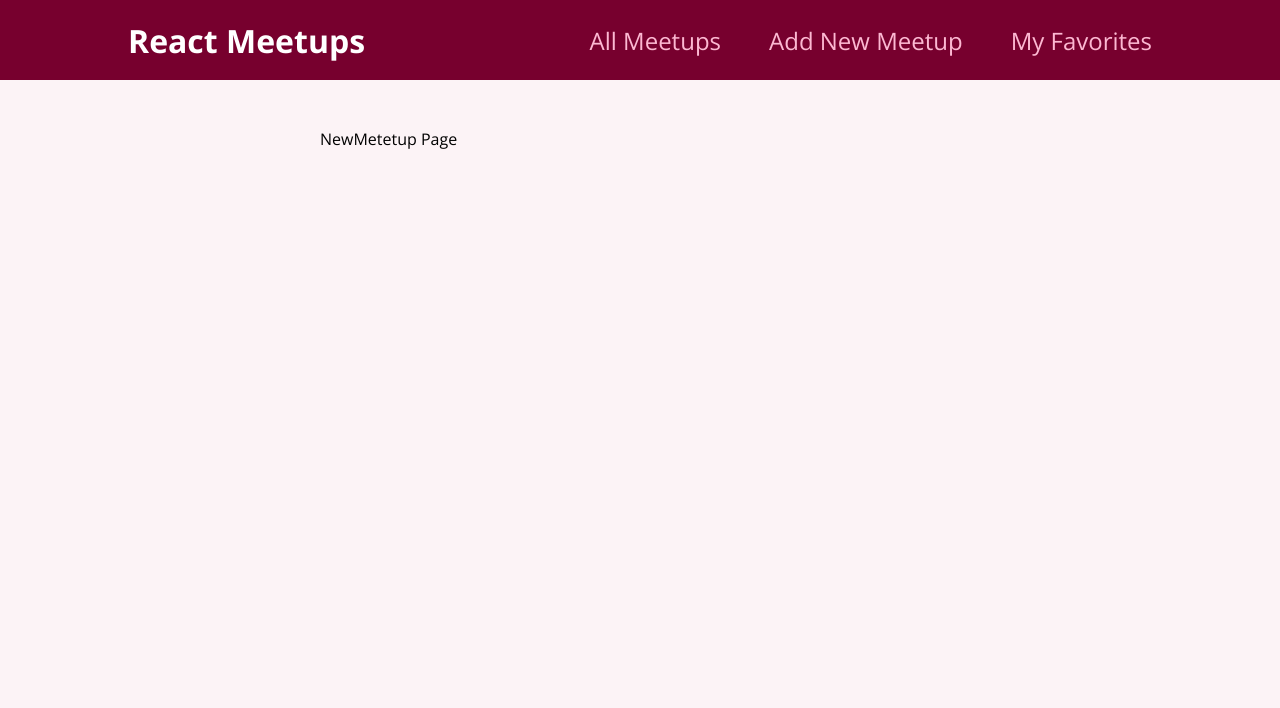
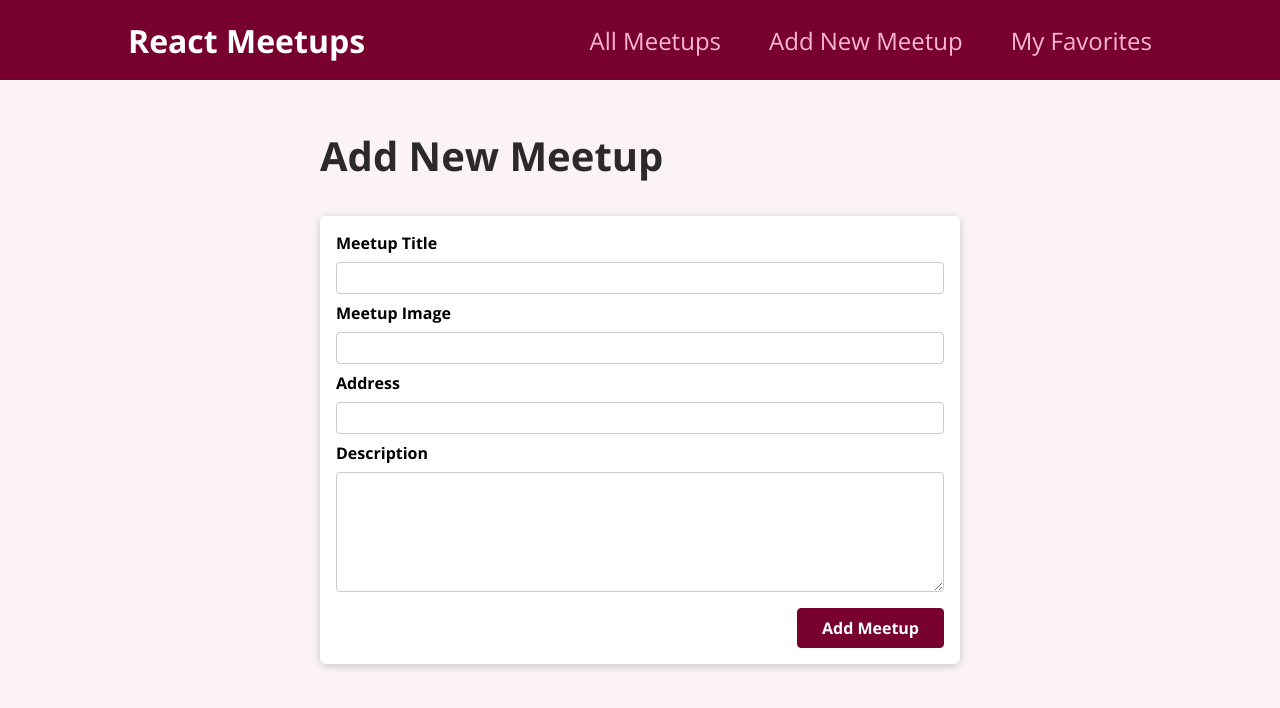
Before and after one commit to 8ark-dev/cooldemy, a React (Create React App) app in the folder meetup/: page /new-meetup in a window 1280 px wide. Shown: the top 708 px of the page. Built offline with nearby package versions, Linux system fonts and the light colour scheme.

Commit message:
FECH: backend
+ new data to firebase method POST

```diff
--- /dev/null
+++ b/meetup/src/components/meetups/NewMeetupForm.js
@@ -0,0 +1,57 @@
+import { useRef } from "react";
+
+import classes from "./NewMeetupForm.module.css";
+
+import Card from "../ui/Card";
+
+function NewMeetupForm(props) {
+    const titleInputRef = useRef();
+    const imageInputRef = useRef();
+    const addressInputRef = useRef();
+    const descriptionInputRef = useRef();
+
+  function handleSubmit(event) {
+    event.preventDefault();
+
+    const enteredTitle = titleInputRef.current.value;
+    const enteredImage = imageInputRef.current.value;
+    const enteredAddress = addressInputRef.current.value;
+    const enteredDescription = descriptionInputRef.current.value;
+
+    const meetupData = {
+        title: enteredTitle,
+        image: enteredImage,
+        address: enteredAddress,
+        description: enteredDescription
+    };
+
+    props.onAddMeetup(meetupData);
+  }
+  return (
+    <Card>
+      <form className={classes.form} onSubmit={handleSubmit}>
+        <div className={classes.control}>
+          <label htmlFor="title">Meetup Title</label>
+          <input type="text" required id="title" ref={titleInputRef}/>
+        </div>
+        <div className={classes.control}>
+          <label htmlFor="image">Meetup Image</label>
+          <input type="url" required id="image" ref={imageInputRef}/>
+        </div>
+        <div className={classes.control}>
+          <label htmlFor="address">Address</label>
+          <input type="text" required id="address" ref={addressInputRef}/>
+        </div>
+        <div className={classes.control}>
+          <label htmlFor="description">Description</label>
+          <textarea id="description" required rows="5" ref={descriptionInputRef}></textarea>
+        </div>
+        <div className={classes.actions}>
+          <button>Add Meetup</button>
+        </div>
+      </form>
+    </Card>
+  );
+}
+
+export default NewMeetupForm;
--- /dev/null
+++ b/meetup/src/components/meetups/NewMeetupForm.module.css
@@ -0,0 +1,45 @@
+.form {
+    padding: 1rem;
+  }
+
+  .control {
+    margin-bottom: 0.5rem;
+  }
+
+  .control label {
+    display: block;
+    font-weight: bold;
+    margin-bottom: 0.5rem;
+  }
+
+  .control input,
+  .control textarea {
+    display: block;
+    font: inherit;
+    border-radius: 4px;
+    border: 1px solid #ccc;
+    padding: 0.25rem;
+    width: 100%;
+  }
+
+  .actions {
+    margin-top: 1rem;
+    text-align: right;
+  }
+
+  .actions button {
+    font: inherit;
+    cursor: pointer;
+    background-color: #77002e;
+    color: white;
+    padding: 0.5rem 1.5rem;
+    border: 1px solid #77002e;
+    border-radius: 4px;
+    font-weight: bold;
+  }
+
+  .actions button:hover,
+  .actions button:active {
+    background-color: #a50e48;
+    border-color: #a50e48;
+  }
--- a/meetup/src/pages/NewMeetup.js
+++ b/meetup/src/pages/NewMeetup.js
@@ -1,7 +1,30 @@
+import {useNavigate} from 'react-router-dom';
+
+import NewMeetupForm from "../components/meetups/NewMeetupForm";
+
 function NewMeetupPage() {
+  const history = useNavigate();
+
+  function handleMeetup(meetupData) {
+    fetch('https://udemy-react-60eb9-default-rtdb.firebaseio.com/meetups.json', {
+      //data 저장을 위해 Post
+      method: 'POST',
+      body: JSON.stringify(meetupData), //js obj to json
+      headers: {
+        'Content-Type': 'application/json'
+      }
+    }).then(() => {
+      history('/', {
+        replace: true
+      }); //navigate to home page
+    });
+  }
   return (
-    <div>NewMetetup Page</div>
-  )
+    <section>
+      <h1>Add New Meetup</h1>
+      <NewMeetupForm onAddMeetup={handleMeetup} />
+    </section>
+  );
 }
 
-export default NewMeetupPage
+export default NewMeetupPage;
```
Also changed, not shown: 1 other file (tests, documents, lock files or other folders).
